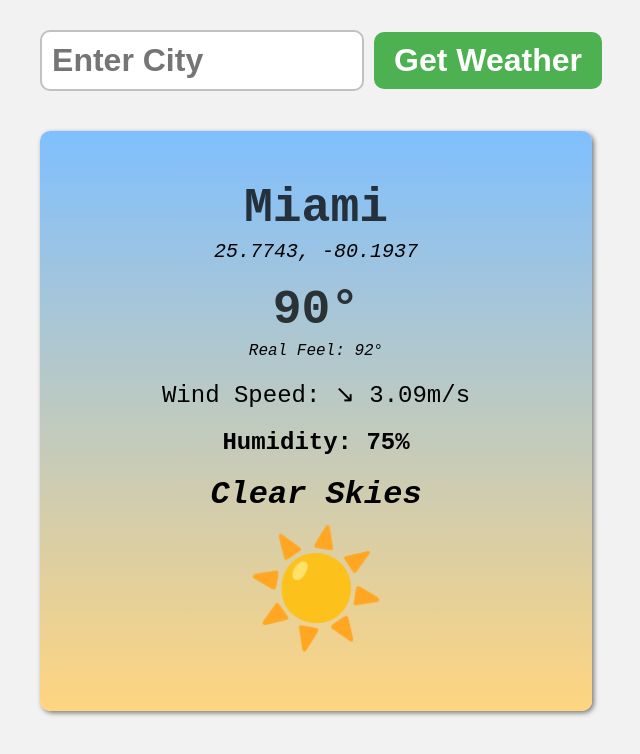
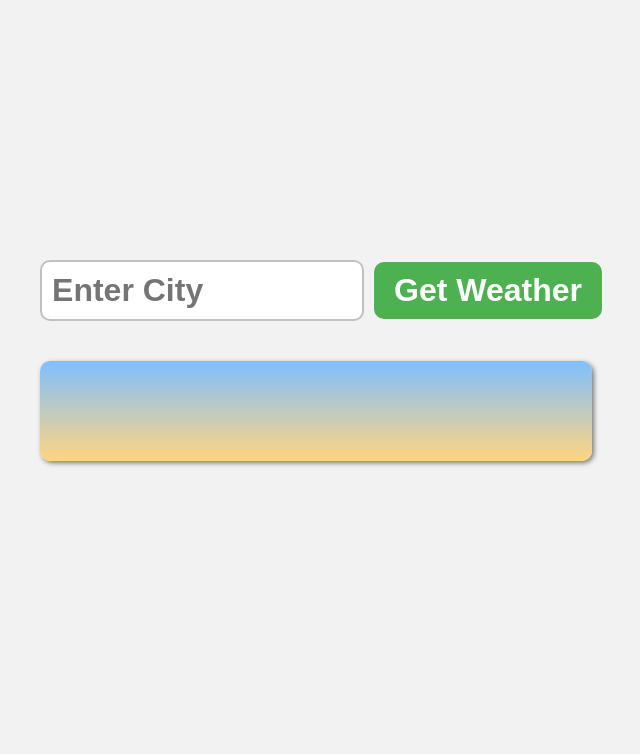
Before and after one commit to wespitia05/BroCodeReactJSWeatherApp, a React (Vite) app in the folder my-react-weather-app/: page / in a window 1280 px wide. Shown: the top 754 px of the page, without its empty margins (324-964 px from the left). Built offline with nearby package versions, Linux system fonts and the light colour scheme.

Commit message:
updated html to display weather info

```diff
--- a/my-react-weather-app/src/WeatherApp.jsx
+++ b/my-react-weather-app/src/WeatherApp.jsx
@@ -59,7 +59,7 @@ function WeatherApp() {
     }
 
     // this function will gather specific data and display it
-    function displayWeatherInfo() {
+    function displayWeatherInfo(data) {
         // clear any previous error
         setError("");
 
@@ -175,15 +175,23 @@ function WeatherApp() {
                 </input>
                 <button type="submit">Get Weather</button>
             </form>
-            <div className="weather-card">
-                <h1 className="cityDisplay">Miami</h1>
-                <p className="locDisplay">25.7743, -80.1937</p>
-                <p className="tempDisplay">90°</p>
-                <p className="realFeelDisplay">Real Feel: 92°</p>
-                <p className="windSpeedDisplay">Wind Speed: ↘ 3.09m/s</p>
-                <p className="humidityDisplay">Humidity: 75%</p>
-                <p className="descDisplay">Clear Skies</p>
-                <p className="weatherEmoji">☀️</p>
+            <div className="weather-card" >
+                {weather && (
+                    <>
+                    <h1 className="cityDisplay">{weather.city}</h1>
+                    <p className="locDisplay">
+                        {weather.lat}, {weather.lon}
+                    </p>
+                    <p className="tempDisplay">{weather.temp}°F</p>
+                    <p className="realFeelDisplay">Real Feel: {weather.feelsLike}°F</p>
+                    <p className="windSpeedDisplay">
+                        Wind Speed: {weather.windDirection} {weather.windSpeed}m/s
+                    </p>
+                    <p className="humidityDisplay">Humidity: {weather.humidity}%</p>
+                    <p className="descDisplay">{weather.description}</p>
+                    <p className="weatherEmoji">{weather.emoji}</p>
+                    </>
+                )}
                 {error && <p className="errorDisplay">{error}</p>}
             </div>
         </div>
```
